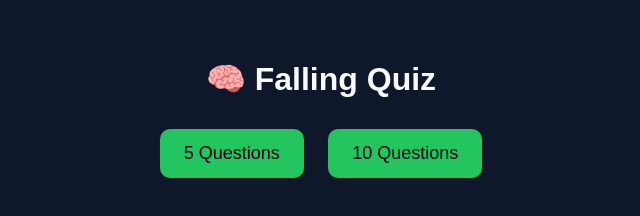
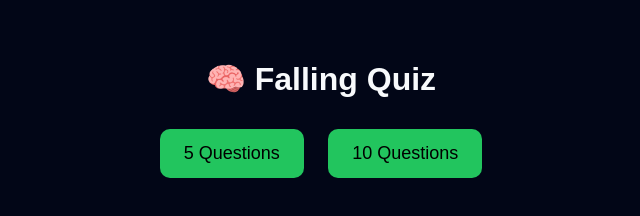
Before and after one commit to hatchie/luukster, a plain HTML site: page index.html in a window 1280 px wide. Shown: the whole page, without its empty margins (319-959 px from the left). Drawn offline with Linux system fonts and the light colour scheme.

Commit message:
Update style.css

```diff
--- a/style.css
+++ b/style.css
@@ -6,7 +6,7 @@
 body {
   margin: 0;
   font-family: Arial, Helvetica, sans-serif;
-  background: #0f172a;
+  background: #020617;
   color: #f8fafc;
   text-align: center;
 }
```
